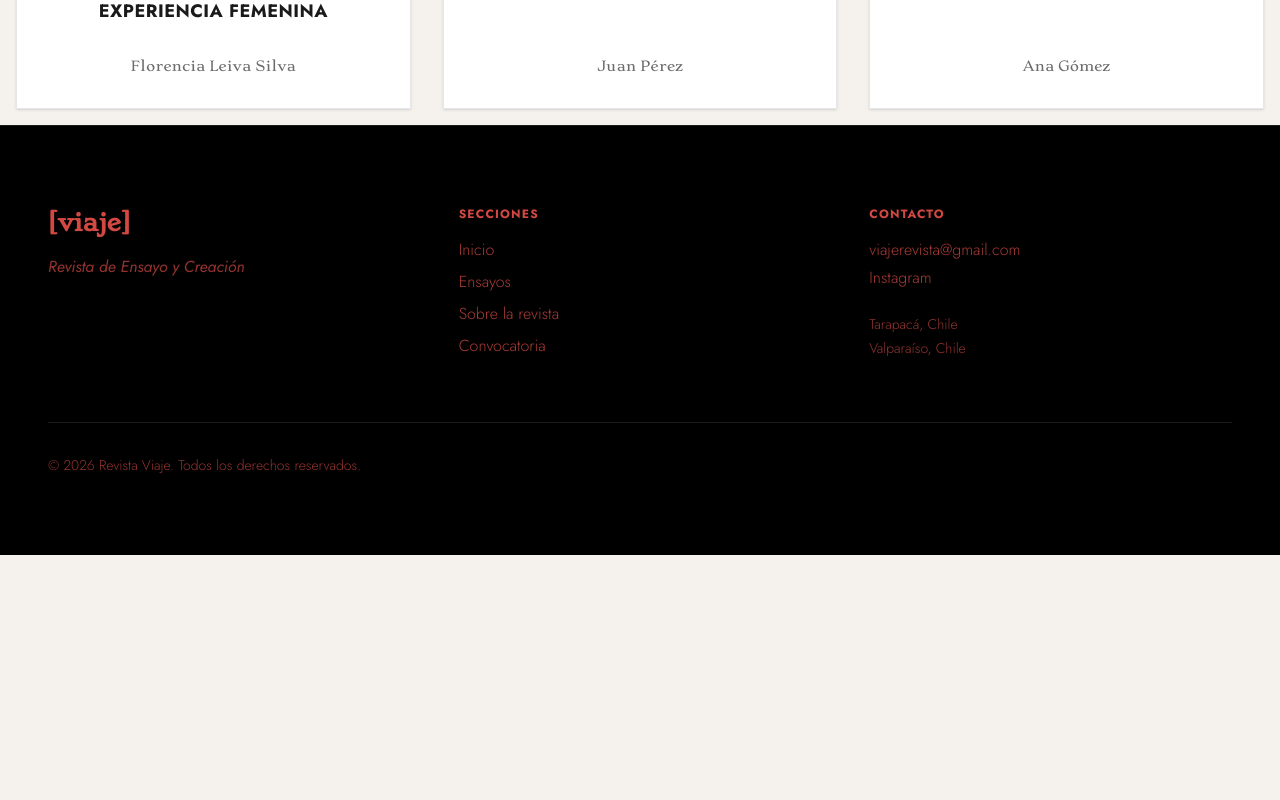
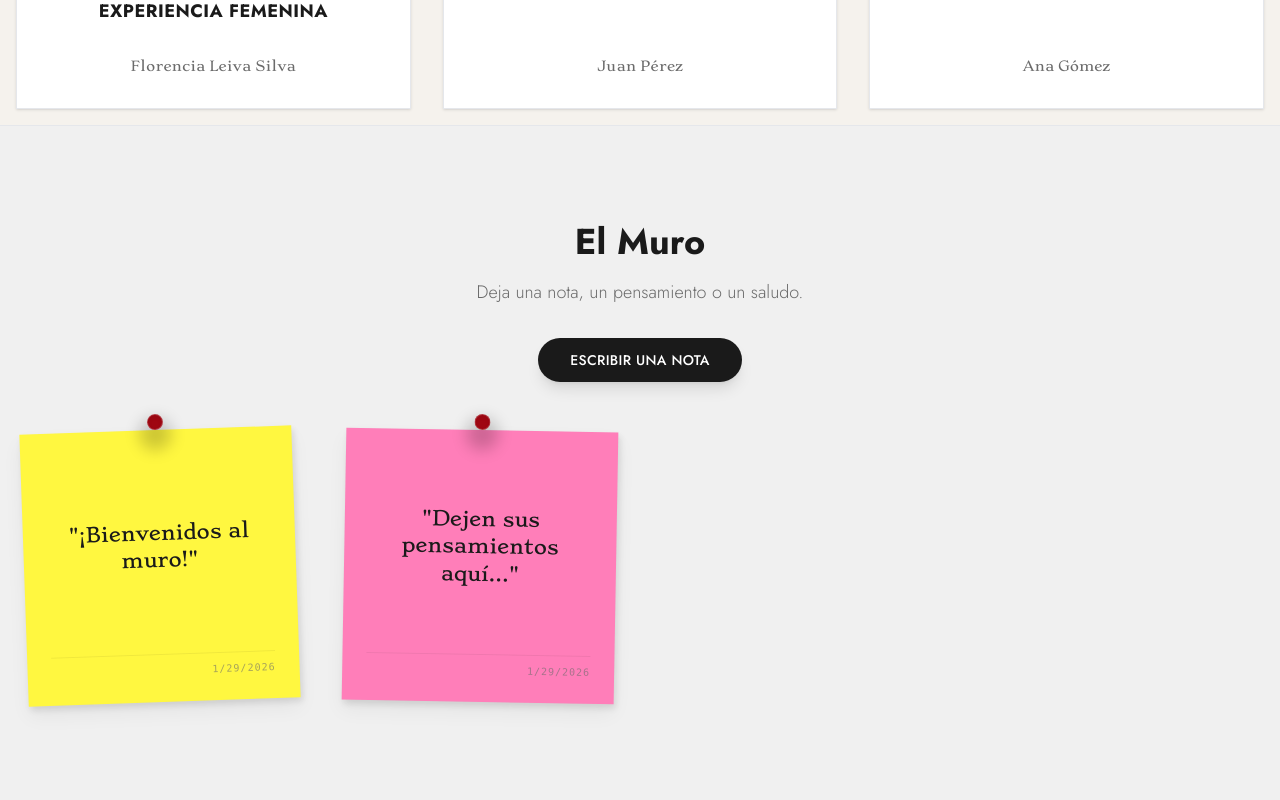
Before and after one commit to ferdinandda/viaje-webpage, a SvelteKit app: page / in a window 1280 px wide. Shown: the part 2200-3000 px from the top of the page. Before the commit the page ends 2755 px from the top, so only its background shows below. Built offline with nearby package versions, Linux system fonts and the light colour scheme.

Commit message:
feat: add interactive Post-it Wall section

```diff
--- /dev/null
+++ b/src/lib/components/PostItWall.svelte
@@ -0,0 +1,145 @@
+<script>
+  import { onMount } from 'svelte';
+  import { fade, scale } from 'svelte/transition';
+
+  let notes = [];
+  let newNoteText = '';
+  let showForm = false;
+
+  // Pastel colors for the post-its
+  const colors = [
+    'bg-[#fff740]', // Classic Yellow
+    'bg-[#ff7eb9]', // Pink
+    'bg-[#7afcff]', // Blue
+    'bg-[#feff9c]', // Light Yellow
+    'bg-[#fff740]', // Classic Yellow
+  ];
+
+  // Random rotation for organic feel
+  const rotations = [
+    '-rotate-2',
+    'rotate-1',
+    '-rotate-1',
+    'rotate-2',
+    'rotate-3',
+    '-rotate-3'
+  ];
+
+  onMount(() => {
+    // Load notes from localStorage if available
+    const savedNotes = localStorage.getItem('viaje_wall_notes');
+    if (savedNotes) {
+      notes = JSON.parse(savedNotes);
+    } else {
+        // Add some initial placeholder notes
+        notes = [
+            { id: 1, text: '¡Bienvenidos al muro!', color: 'bg-[#fff740]', rotation: '-rotate-2', date: new Date().toLocaleDateString() },
+            { id: 2, text: 'Dejen sus pensamientos aquí...', color: 'bg-[#ff7eb9]', rotation: 'rotate-1', date: new Date().toLocaleDateString() }
+        ];
+    }
+  });
+
+  function addNote() {
+    if (!newNoteText.trim()) return;
+
+    const note = {
+      id: Date.now(),
+      text: newNoteText,
+      color: colors[Math.floor(Math.random() * colors.length)],
+      rotation: rotations[Math.floor(Math.random() * rotations.length)],
+      date: new Date().toLocaleDateString()
+    };
+
+    notes = [note, ...notes];
+    localStorage.setItem('viaje_wall_notes', JSON.stringify(notes));
+    newNoteText = '';
+    showForm = false;
+  }
+
+  function deleteNote(id) {
+    notes = notes.filter(n => n.id !== id);
+    localStorage.setItem('viaje_wall_notes', JSON.stringify(notes));
+  }
+</script>
+
+<section class="py-24 bg-[#f0f0f0] border-t border-gray-200 relative overflow-hidden">
+  <!-- Title Section -->
+  <div class="max-w-6xl mx-auto px-6 mb-12 text-center relative z-10">
+    <h2 class="text-3xl md:text-4xl font-bold mb-4 text-[var(--color-ink)]" style="font-family: 'Jost', sans-serif;">
+      El Muro
+    </h2>
+    <p class="text-lg text-[var(--color-ink-muted)] mb-8 font-light" style="font-family: 'Jost', sans-serif;">
+      Deja una nota, un pensamiento o un saludo.
+    </p>
+
+    <button
+      onclick={() => showForm = !showForm}
+      class="bg-[var(--color-ink)] text-white px-8 py-3 rounded-full hover:bg-[var(--color-terracotta)] transition-colors duration-300 shadow-lg font-medium tracking-wide text-sm uppercase"
+      style="font-family: 'Jost', sans-serif;"
+    >
+      {showForm ? 'Cancelar' : 'Escribir una nota'}
+    </button>
+  </div>
+
+  <!-- Note Input Form -->
+  {#if showForm}
+    <div transition:scale class="max-w-md mx-auto mb-16 px-6 relative z-20">
+      <div class="bg-white p-6 rounded-lg shadow-xl border border-gray-100 transform rotate-1">
+        <textarea
+          bind:value={newNoteText}
+          placeholder="Escribe algo aquí..."
+          class="w-full h-32 p-4 mb-4 border border-gray-200 rounded-md focus:outline-none focus:ring-2 focus:ring-[var(--color-terracotta)] resize-none font-['Jost'] text-lg"
+          maxlength="140"
+        ></textarea>
+        <div class="flex justify-between items-center text-xs text-gray-400">
+            <span>{newNoteText.length}/140</span>
+            <button
+            onclick={addNote}
+            class="bg-[var(--color-terracotta)] text-white px-6 py-2 rounded hover:bg-[var(--color-terracotta-dark)] transition-colors"
+            >
+            Publicar
+            </button>
+        </div>
+      </div>
+    </div>
+  {/if}
+
+  <!-- The Wall -->
+  <div class="max-w-7xl mx-auto px-6 pb-12">
+    <div class="grid grid-cols-2 md:grid-cols-3 lg:grid-cols-4 gap-8 md:gap-12">
+      {#each notes as note (note.id)}
+        <div
+          in:scale={{ duration: 300, delay: 100 }}
+          class="aspect-square relative group {note.rotation} hover:rotate-0 hover:z-10 transition-all duration-300 hover:scale-105 cursor-pointer"
+        >
+          <!-- Post-it Body -->
+          <div class="{note.color} w-full h-full p-6 shadow-md flex flex-col justify-between relative transform origin-top-left">
+            <!-- Pin/Tape effect (optional visual detail) -->
+            <div class="absolute -top-3 left-1/2 -translate-x-1/2 w-8 h-8 opacity-20 bg-black blur-sm rounded-full"></div>
+            <div class="absolute -top-4 left-1/2 -translate-x-1/2 w-4 h-4 rounded-full bg-red-800 shadow-inner z-20 border border-white/20"></div>
+
+            <p class="text-[var(--color-ink)] text-lg md:text-xl leading-snug font-['Stoke'] break-words text-center flex items-center justify-center flex-grow">
+              "{note.text}"
+            </p>
+            <div class="mt-4 text-[10px] text-[var(--color-ink-muted)] text-right font-mono opacity-60 uppercase tracking-widest border-t border-black/10 pt-2">
+              {note.date}
+            </div>
+          </div>
+        </div>
+      {/each}
+    </div>
+
+    {#if notes.length === 0}
+      <div class="text-center py-20 opacity-50">
+        <p>El muro está vacío. ¡Sé el primero en escribir!</p>
+      </div>
+    {/if}
+  </div>
+</section>
+
+<style>
+  /* Add specific shadows for depth */
+  .aspect-square > div {
+    box-shadow: 2px 4px 6px rgba(0,0,0,0.1), 0 10px 20px rgba(0,0,0,0.05);
+  }
+</style>
--- a/src/routes/+page.svelte
+++ b/src/routes/+page.svelte
@@ -2,6 +2,7 @@
 <script>
   import { onMount } from 'svelte';
   import TabbedContent from '$lib/components/TabbedContent.svelte';
+  import PostItWall from '$lib/components/PostItWall.svelte';
 
   let mounted = $state(false);
 
@@ -86,6 +87,7 @@
 
 <main class="pt-12">
   <TabbedContent />
+  <PostItWall />
 </main>
 
 <style>
```
